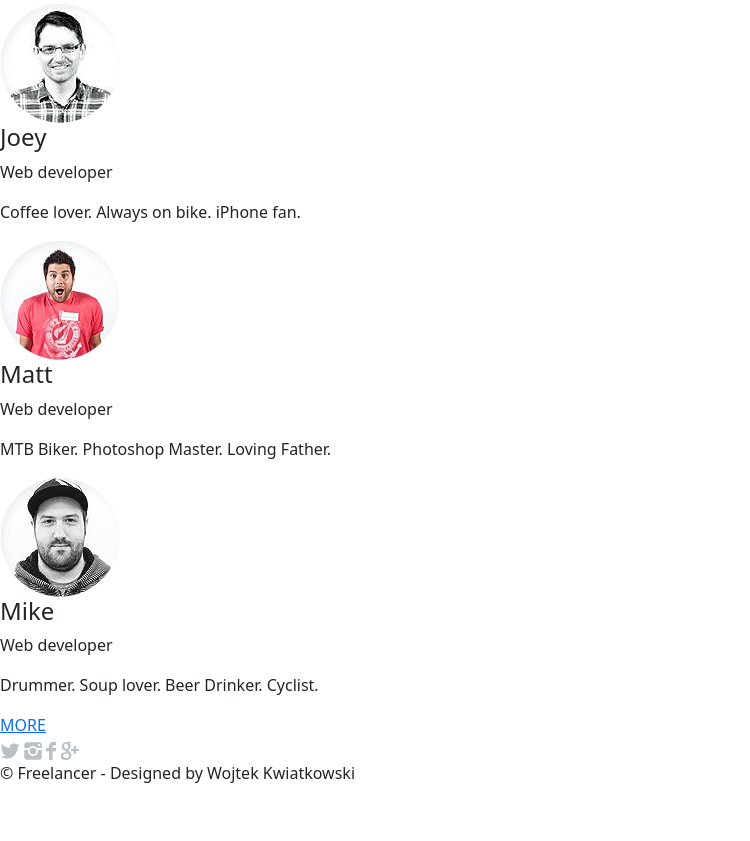
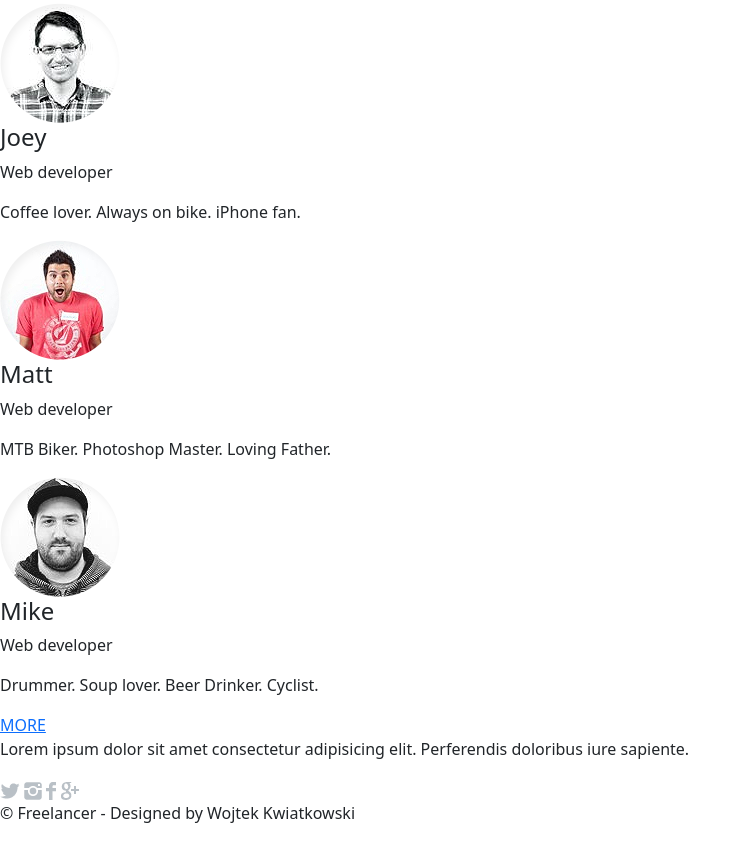
Before and after one commit to VivianaUyarte/template-freelancer, a plain HTML site: page index.html in a window 1280 px wide. Shown: the part 1683-2524 px from the top of the page, without its empty margins (0-750 px from the left). Before the commit the page ends 2484 px from the top, so only its background shows below. Drawn offline with nearby package versions, Linux system fonts and the light colour scheme.

Commit message:
segundo commit

```diff
--- a/index.html
+++ b/index.html
@@ -104,6 +104,9 @@
             </div>
         </section>
     </main>
+    <div>
+        <p>Lorem ipsum dolor sit amet consectetur adipisicing elit. Perferendis doloribus iure sapiente.</p>
+    </div>
     <footer>
         <div>
             <img src="assets/img/twitter.png" alt="twitter">
```
